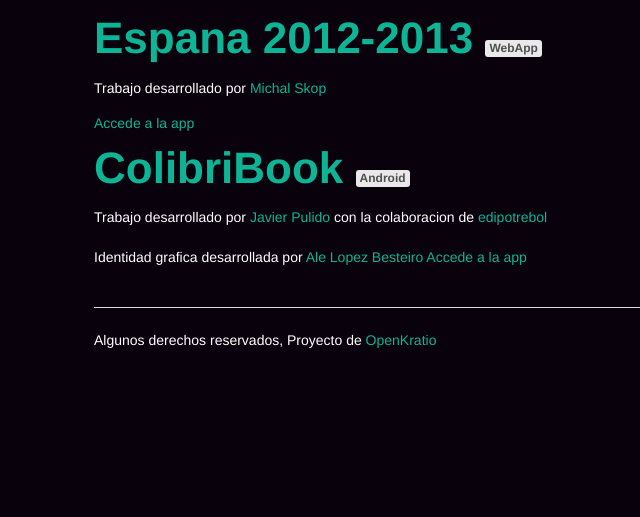
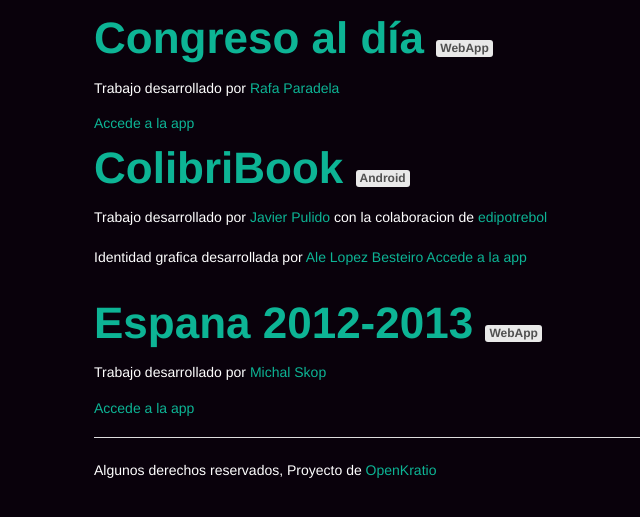
Before and after one commit to openkratio/proyecto-colibri, a Django app: template colibri/templates/main/apps.html in a window 1280 px wide. Shown: the part 118-635 px from the top of the page, without its empty margins (91-731 px from the left). Run offline with Django 3.2, Linux system fonts and the light colour scheme; the template is opened without the code that fills it, so the values that code supplies are empty; parts of the project's set-up code (start-up, migrations or seed data) failed here and were passed over; some libraries are stand-ins or nearby versions; some web fonts are replaced.

Commit message:
Adding Congreso al Dia to the Apps list

```diff
--- a/colibri/templates/main/apps.html
+++ b/colibri/templates/main/apps.html
@@ -8,9 +8,9 @@
 
   <div class="row">
     <div class="twelve columns">
-      <h1>Espana 2012-2013 <span class="radius secondary label">WebApp</span></h1>
-      <p>Trabajo desarrollado por  <a href="https://github.com/michalskop">Michal Skop</a></p>
-      <a href="http://bl.ocks.org/michalskop/5773523" target="_blank">Accede a la app</a>
+      <h1>Congreso al día <span class="radius secondary label">WebApp</span></h1>
+      <p>Trabajo desarrollado por  <a href="http://about.me/rafaparadela">Rafa Paradela</a></p>
+      <a href="http://www.congresoaldia.es/" target="_blank">Accede a la app</a>
     </div>
     <div class="twelve columns">
       <h1>ColibriBook <span class="radius secondary label">Android</span></h1>
@@ -18,6 +18,11 @@
       <p>Identidad grafica desarrollada por <a href="http://lopezbesteiro.es">Ale Lopez Besteiro</a>
       <a href="http://github.com/openkratio/colibribook" target="_blank">Accede a la app</a>
     </div>
+    <div class="twelve columns">
+      <h1>Espana 2012-2013 <span class="radius secondary label">WebApp</span></h1>
+      <p>Trabajo desarrollado por  <a href="https://github.com/michalskop">Michal Skop</a></p>
+      <a href="http://bl.ocks.org/michalskop/5773523" target="_blank">Accede a la app</a>
+    </div>
   </div>
 
 
```
